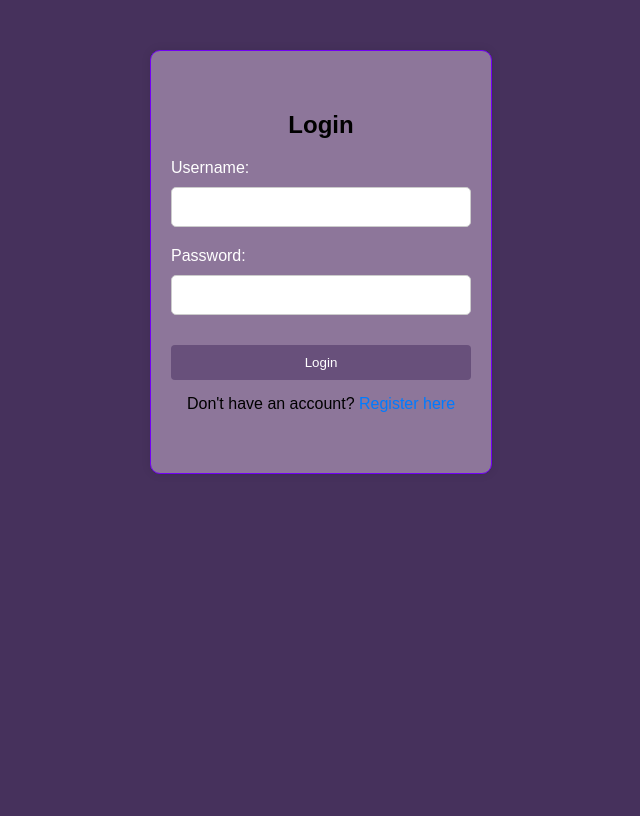
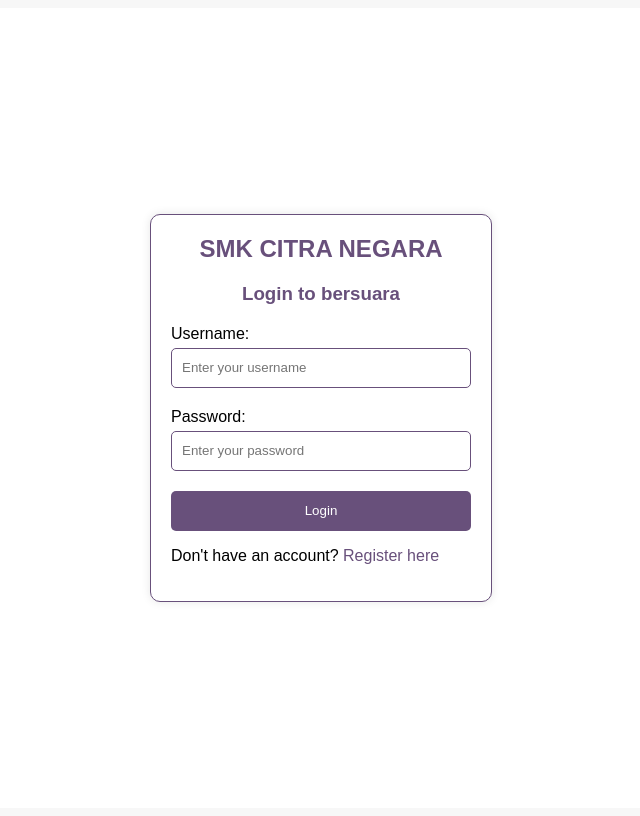
Before and after one commit to Titanbiru/bersuara, a PHP site: page /login.php in a window 1280 px wide. Shown: the whole page, without its empty margins (319-959 px from the left). Before the commit the page ends 474 px from the top, so only its background shows below. Run offline with PHP 8.4, Linux system fonts and the light colour scheme.

Commit message:
memperbaiki css untuk login form

```diff
--- /dev/null
+++ b/css/login-2.css
@@ -0,0 +1,78 @@
+body {
+    font-family: Arial, sans-serif;
+    background-color: #f7f7f7;
+}
+
+.container {
+    width: 100%;
+    height: 100vh;
+    display: flex;
+    justify-content: center;
+    align-items: center;
+    background-color: #ffffff;
+}
+
+.login-form {
+    width: 300px;
+    padding: 20px;
+    background-color: #fff;
+    border: 1px solid #68507B;
+    border-radius: 10px;
+    box-shadow: 0 0 10px rgba(0, 0, 0, 0.1);
+}
+
+.login-form h2 {
+    margin-top: 0;
+    text-align: center;
+    color: #68507B;
+}
+
+.login-form h3 {
+    margin-bottom: 20px;
+    text-align: center;
+    color: #68507B;
+}
+
+.input-group {
+    margin-bottom: 20px;
+    display: flex;
+    flex-direction: column;
+    align-items: flex-start;
+}
+
+.input-group label {
+    margin-bottom: 5px;
+}
+
+.input-group input {
+    width: 100%;
+    height: 40px;
+    padding: 10px;
+    border: 1px solid #68507B;
+    border-radius: 5px;
+    box-sizing: border-box;
+}
+
+button[type="submit"] {
+    width: 100%;
+    height: 40px;
+    background-color: #68507B;
+    color: #fff;
+    padding: 10px;
+    border: none;
+    border-radius: 5px;
+    cursor: pointer;
+}
+
+button[type="submit"]:hover {
+    background-color: #68507B;
+}
+
+a {
+    text-decoration: none;
+    color: #68507B;
+}
+
+a:hover {
+    color: #68507B;
+}
--- a/css/login-3.css
+++ /dev/null
@@ -1,85 +0,0 @@
-body {
-    font-family: Arial, sans-serif;
-    background-color: #46315c;
-}
-
-.container {
-    width: 300px;
-    margin: 50px auto;
-    padding: 20px;
-    background-color: #8d769a;
-    border: 1px solid #7200f5;
-    border-radius: 10px;
-    box-shadow: 0 0 10px rgba(0, 0, 0, 0.1);
-}
-
-h1 {
-    text-align: center;
-    margin-bottom: 20px;
-    color: #c333;
-}
-
-
-.login-form {
-    width: 100%;
-    margin: 40px auto;
-    text-align: center;
-}
-
-.login-form h2 {
-    margin-top: 0;
-}
-
-
-p {
-    text-align: center;
-    margin-top: 15px;
-}
-
-p a {
-    color: #007bff;
-    text-decoration: none;
-}
-
-p a:hover {
-    text-decoration: underline;
-}
-
-label {
-    display: block;
-    margin-bottom: 10px;
-    color: #ffff;
-    text-align: left;
-}
-
-input[type="text"], input[type="password"] {
-    width: 100%;
-    height: 40px;
-    margin-bottom: 20px;
-    padding-left: 10px;
-    border: 1px solid #ccc;
-    border-radius: 5px;
-    box-sizing: border-box;
-}
-
-
-
-button {
-    width: 100%;
-    padding: 10px;
-    background-color: #68507b;
-    color: white;
-    border: none;
-    border-radius: 4px;
-    cursor: pointer;
-    transition: background-color 0.3s;
-}
-
-button:hover {
-    background-color: #46315c;
-}
-.error{
-    color: red;
-    text-align: center;
-    margin-top: 10px;
-}
--- a/login.php
+++ b/login.php
@@ -8,26 +8,25 @@ session_start();
     <meta charset="UTF-8">
     <meta name="viewport" content="width=device-width, initial-scale=1.0">
     <title>Login</title>
-    <link rel="stylesheet" href="css/login-3.css">
+    <link rel="stylesheet" href="css/login-2.css">
 </head>
 <body>
     <div class="container">
-        <div class="login-form">
-            <h2>Login</h2>
-            <form method="POST" action="login_process.php">
-                <label for="username">Username:</label>
-                <input type="text" id="username" name="username" required>
-
-                <label for="password">Password:</label>
-                <input type="password" id="password" name="password" required>
-                <div class="error">
-                    <?php if (isset($_SESSION['login_error'])): ?>
-                        <p class="error-message"><?php echo $_SESSION['login_error']; unset($_SESSION['login_error']); ?></p>
-                        <?php endif ?>
-                    </div>
-                    <button type="submit" name="">Login</button>
-                    <p>Don't have an account? <a href="register.php">Register here</a></p>
+    <div class="login-form">
+            <h2>SMK CITRA NEGARA</h2>
+            <h3>Login to bersuara</h3>
+            <form>
+                <div class="input-group">
+                    <label for="username">Username:</label>
+                    <input type="text" id="username" placeholder="Enter your username">
+                </div>
+                <div class="input-group">
+                    <label for="password">Password:</label>
+                    <input type="password" id="password" placeholder="Enter your password">
+                </div>
+                <button type="submit">Login</button>
             </form>
+            <p>Don't have an account? <a href="register.php">Register here</a></p>
             </div>
     </div>
 </body>
```
Also changed, not shown: dashboard.php (+16 -1 lines).
